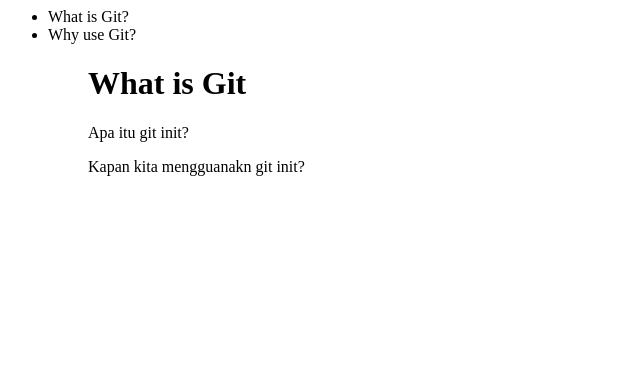
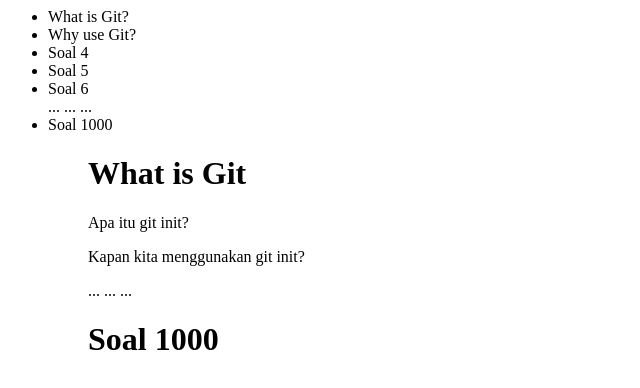
Before and after one commit to Dhikaadn/ruang-belajar, a plain HTML site: page pages/question.html in a window 1280 px wide. Shown: the whole page, without its empty margins (0-640 px from the left). Drawn offline with Linux system fonts and the light colour scheme.

Commit message:
add 1000 question

```diff
--- a/pages/question.html
+++ b/pages/question.html
@@ -6,9 +6,20 @@
     <ul>
         <li>What is Git?</li>
         <li>Why use Git?</li>
+        <li>Soal 4</li>
+        <li>Soal 5</li>
+        <li>Soal 6</li>
+        ...
+        ...
+        ...
+        <li>Soal 1000</li>
     <ul>
     <h1>What is Git</h1>
     <p>Apa itu git init?</p>
-    <p>Kapan kita mengguanakn git init?</p>
+    <p>Kapan kita menggunakan git init?</p>
+    ...
+    ...
+    ...
+    <h1>Soal 1000</h1>
 </body>
 </html>
```
